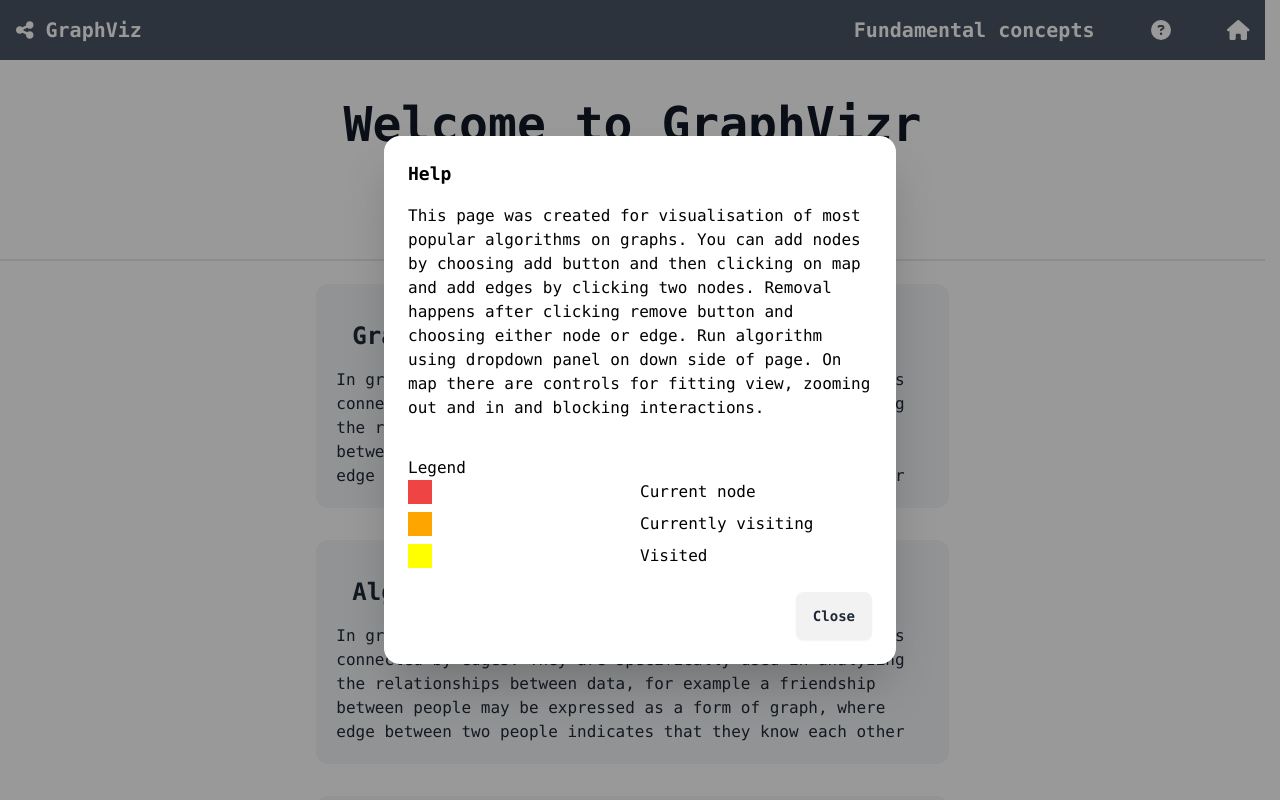
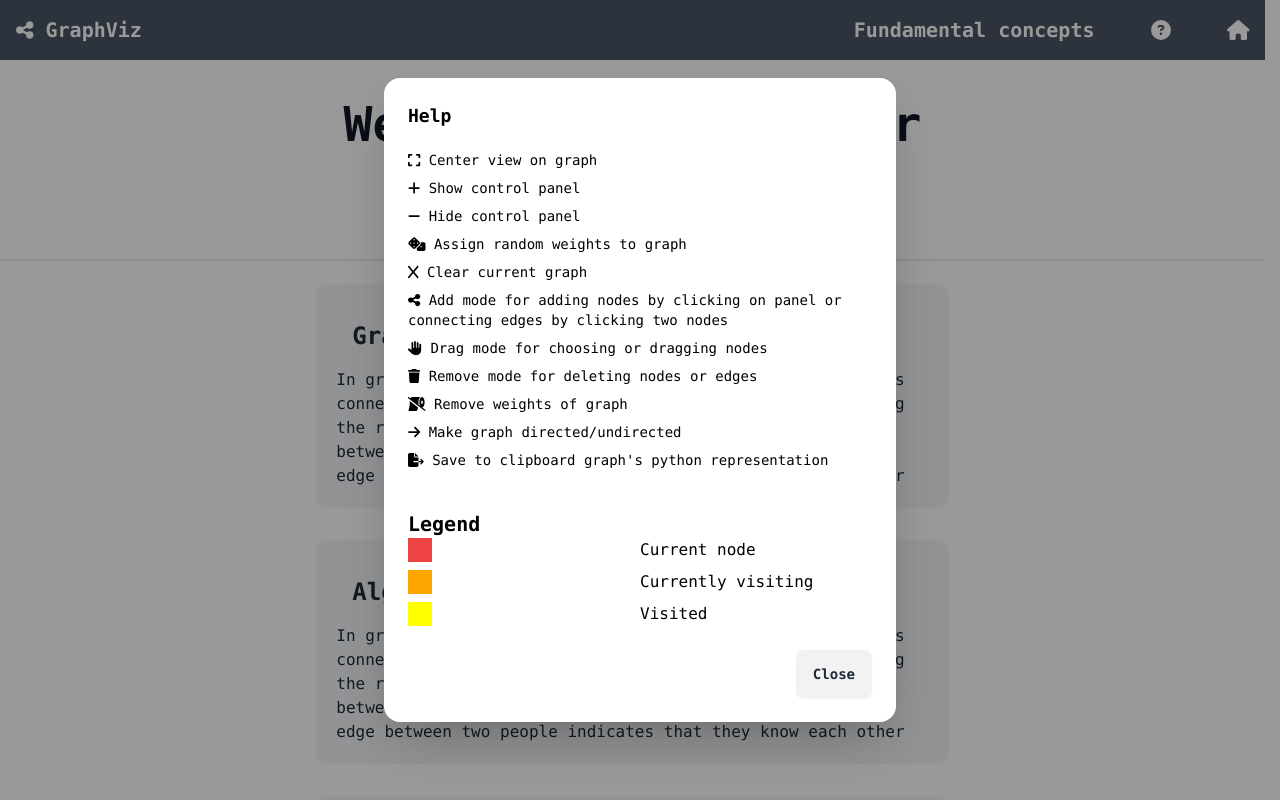
Before and after one commit to Maksymilian21Wnuk/graph-vis, a React (Vite) app: page / in a window 1280 px wide. Both pictures are taken after a click on the button 1175 px from the left and 30 px from the top of the page. Shown: the top 800 px of the page. Built offline with nearby package versions, Linux system fonts and the light colour scheme.

Commit message:
help btn feature

```diff
--- a/package.json
+++ b/package.json
@@ -35,6 +35,7 @@
     "disjoint-set-ds": "^1.0.1",
     "fontawesome": "^5.6.3",
     "heap-js": "^2.5.0",
+    "queue-typescript": "^1.0.1",
     "react": "^18.3.1",
     "react-dom": "^18.3.1",
     "react-fontawesome": "^1.7.1",
--- a/src/components/description/content/legend.tsx
+++ b/src/components/description/content/legend.tsx
@@ -5,7 +5,7 @@
 export default function Legend() {
     return (
         <div className='pt-5'>
-            Legend
+            <p className="text-xl font-bold">Legend</p>
             <div className='grid grid-cols-2 gap-y-2  '>
                 <div className="w-6 h-6 bg-red-500"></div>
                 <div> Current node</div>
--- a/src/components/description/content/text_desc.tsx
+++ b/src/components/description/content/text_desc.tsx
@@ -7,10 +7,10 @@ interface TextDescProps {
 
 export default function TextDesc({selectedValue} : TextDescProps) {
     if (!description_text[selectedValue]) {
-        return "you must description steps text";
+        return "you must write description steps text";
     }
     return (
-        <div className='animate-appear'>
+        <div className='animate-appear m-3'>
             {description_text[selectedValue]}
         </div>)
 }
--- a/src/components/utility/atoms/help_popup.tsx
+++ b/src/components/help/help_popup.tsx
@@ -1,7 +1,8 @@
-import { HELP_TXT } from "../../../shared/constants";
+import { HELP_TXT } from "../../shared/constants";
 import { faCircleQuestion } from "@fortawesome/free-solid-svg-icons";
 import { FontAwesomeIcon } from "@fortawesome/react-fontawesome";
-import Legend from "../../description/content/legend";
+import Legend from "../description/content/legend";
+import Helper from "./icon_helper";
 
 export function HelpPopup() {
     return (
@@ -15,7 +16,9 @@ export function HelpPopup() {
             <dialog id="help_modal" className="modal">
                 <div className="modal-box text-black">
                     <h3 className="font-bold text-lg">Help</h3>
-                    <p className="py-4">{HELP_TXT}</p>
+                    <p className="py-4 text-sm">
+                        <Helper />
+                    </p>
                     <Legend />
                     <div className="modal-action">
                         <form method="dialog">
--- /dev/null
+++ b/src/components/help/icon_helper.tsx
@@ -0,0 +1,34 @@
+import { faShareNodes, faDice, faX, faHand, faTrash, faExpand, faFileExport, faToiletPaperSlash, faArrowRight, faMinus, faPlus, IconDefinition } from "@fortawesome/free-solid-svg-icons";
+import { FontAwesomeIcon } from "@fortawesome/react-fontawesome";
+
+interface IconHelper {
+    icon : IconDefinition;
+    description : string;
+}
+
+const helper_data : IconHelper[] = [
+    {icon : faExpand, description: `Center view on graph`},
+    {icon : faPlus, description: `Show control panel`},
+    {icon : faMinus, description: `Hide control panel`},
+    {icon : faDice, description: `Assign random weights to graph`},
+    {icon : faX, description: `Clear current graph`},
+    {icon : faShareNodes, description: `Add mode for adding nodes by clicking on panel or connecting edges
+        by clicking two nodes`},
+    {icon : faHand, description: `Drag mode for choosing or dragging nodes`},
+    {icon : faTrash, description: `Remove mode for deleting nodes or edges`},
+    {icon : faToiletPaperSlash, description: `Remove weights of graph`},
+    {icon : faArrowRight, description: `Make graph directed/undirected`},
+    {icon : faFileExport, description: `Save to clipboard graph's python representation`},
+];
+
+export default function Helper() {
+    return (
+        <div>
+            <ul>
+                {helper_data.map((helper : IconHelper) =>
+                    <li className="py-1"><FontAwesomeIcon icon={helper.icon}/> {helper.description}</li>
+                )}
+            </ul>
+        </div>
+    )
+}
--- a/src/components/navbar/navbar.tsx
+++ b/src/components/navbar/navbar.tsx
@@ -1,20 +1,18 @@
 import { Link } from "react-router-dom";
 import { faShareNodes, faHome, faCircleQuestion } from "@fortawesome/free-solid-svg-icons";
 import { FontAwesomeIcon } from "@fortawesome/react-fontawesome";
-import { HelpPopup } from "../utility/atoms/help_popup";
+import { HelpPopup } from "../help/help_popup";
 
 export default function Navbar() {
     return (
         <nav className="bg-gray-600 text-white">
             <ul>
                 <div className="flex justify-between py-4">
-                    <div className="flex">
                         <li>
                             <Link className="text-xl font-bold p-4" to="/visualise">
                                 <FontAwesomeIcon icon={faShareNodes} />  GraphViz
                             </Link>
                         </li>
-                    </div>
                     <div className="flex space-x-10">
                         <li>
                             <Link className="text-xl font-bold p-4" to="/concepts">
--- a/src/components/visualisation/algorithms/bfs.ts
+++ b/src/components/visualisation/algorithms/bfs.ts
@@ -1,28 +1,28 @@
 import Graph from "../../../shared/models/graph/graph";
 import { Step } from "../../../shared/types/graph_types";
 import parse_additional from "./utility/parse_additional";
+import { Queue } from "queue-typescript";
 
 
 export default function bfs(g: Graph): Step[] {
     let visited = new Set<string>();
     g.add_step({ additional_name: `Queue:`, msg: ``, step_idx: 0 })
-    let queue: string[] = [g.get_start_node()];
+    let queue : Queue<string> = new Queue<string>(g.get_start_node());
     g.add_step({ current_node: g.get_start_node(), additional_name: `Queue:`, additional: parse_additional(queue), msg: ``, step_idx: 1, additional_snd_name: `Visited:`, additional_snd: parse_additional(visited) })
-    // to change
+
 
     while (queue.length > 0) {
-        // type assertion
-        let node: string = queue.shift()!;
-        // idea: return node that is currently being visited
-        // also may return queue as msg
+        let node: string = queue.dequeue();
+        g.add_step({ nodes: [node], step_idx: 1, additional: parse_additional(queue), additional_name: `Queue:`, current_node: node, additional_snd_name: `Visited:`, additional_snd: parse_additional(visited) });
 
-        g.add_step({ nodes: [node], step_idx: 1, additional: parse_additional(queue), additional_name: `Queue:`, current_node: node, additional_snd_name: `Visited:`, additional_snd: parse_additional(visited) });
         visited.add(node);
+
         let neighbours = g.get_neighbours(node);
+
         g.add_step({ edges: neighbours, source_node: node, nodes: neighbours, step_idx: 2, additional: parse_additional(queue), additional_name: `Queue:`, additional_snd_name: `Visited:`, additional_snd: parse_additional(visited) })
         for (let neighbour of neighbours) {
             if (!visited.has(neighbour)) {
-                queue.push(neighbour);
+                queue.enqueue(neighbour);
                 visited.add(neighbour);
             }
         }
--- a/src/components/visualisation/algorithms/kruskal.ts
+++ b/src/components/visualisation/algorithms/kruskal.ts
@@ -37,7 +37,9 @@ export default function kruskal(g : WeightedGraph) : Step[]{
     }
 
     // sort edges nlogn
-    g.add_step({step_idx: -1, additional_name: "Edges: ", additional: parse_additional(edges)})
+    g.add_step({step_idx: -1, additional_name: "Edges: ",
+        additional: parse_additional(edges)
+    })
     edges = sort_edges(edges);
     g.add_step({step_idx: 0, additional_name: "Sorted edges: ", additional: parse_additional(edges)})
 
--- a/src/components/visualisation/algorithms/utility/parse_additional.ts
+++ b/src/components/visualisation/algorithms/utility/parse_additional.ts
@@ -1,5 +1,6 @@
 import { DisjointSet } from "disjoint-set-ds/dist";
 import { Additional } from "../../../../shared/types/graph_types";
+import { Queue } from "queue-typescript";
 
 // TODO: hide implementation of parse_additional,
 // so that user can parse using method on Graph
@@ -10,10 +11,9 @@ type Edge = {
     value: number;
 }
 
-type Queue = string[];
 type Stack = string[];
 
-type AdditionalType = Map<string, number> | Set<string> | DisjointSet<string> | Queue | Stack | Array<Edge>;
+type AdditionalType = Map<string, number> | DisjointSet<string> | Set<string> | Queue<string> | Stack | Array<Edge>;
 
 
 // function for parsing additional information of type Map<string, number> or
@@ -27,22 +27,34 @@ export default function parse_additional(additional: AdditionalType): Additional
         })
     }
 
+    else if (additional instanceof Queue) {
+        additional.toArray().forEach((element: string) => {
+            res.push({ id: element, value: "" })
+        });
+
+    }
+
+    else if (additional instanceof DisjointSet) {
+        console.log(additional);
+    }
+
     // handle set, that is visited
     else if (additional instanceof Set) {
         additional.forEach((value: string) => {
             res.push({ id: value, value: "" });
         })
     }
-    // handle queue and stack
+    // handle stack
     else if (Array.isArray(additional) && additional.every(a => typeof a === 'string')) {
-        additional.forEach((value: any) => {
+        additional.forEach((value: string) => {
             res.push({ id: value, value: "" });
         })
     }
 
-    else if(Array.isArray(additional)){
-        additional.forEach((edge: any) => {
-            res.push({ id: `${edge.source}e${edge.dest}`, value: edge.value });
+    // handle case of edge type
+    else if (Array.isArray(additional)) {
+        additional.forEach((edge: Edge) => {
+            res.push({ id: `${edge.source}e${edge.dest}`, value: String(edge.value) });
         })
     }
 
--- a/src/components/visualisation/visualisation.tsx
+++ b/src/components/visualisation/visualisation.tsx
@@ -29,19 +29,11 @@ const selector = (state: AppState) => ({
     setSelectedValue: state.setSelectedValue,
 });
 
-/*
-interface Graph {
-    nodes: Node[];
-    edges: Edge[];
-}
-*/
-
 export default function Visualisation() {
     const { nodes, edges, setNodes, setEdges, setMessage, setModifyMode, modifyMode, selectedValue, setSelectedValue } = useStore(useShallow(selector));
 
     const [chosenFunction, setChosenFunction] = useState<Algorithm>(algos[0]);
     const [steps, setSteps] = useState<Step[]>([]);
-//    const [prevGraph, setPrevGraph] = useState<Graph>();
 
     // function for handling next step of algorithm progression
     function next_step() {
@@ -57,8 +49,8 @@ export default function Visualisation() {
         // case when algorithm finished execution
         else {
             setSteps([]);
+            reset_graph();
             setModifyMode(false);
-            reset_graph();
             setMessage({step_idx: -1, msg:''});
         }
 
@@ -80,7 +72,6 @@ export default function Visualisation() {
             setModifyMode(false);
             // run chosen algo on given graph
             const new_steps: Step[] = chosenFunction.foo(graph);
-            console.log(new_steps);
             setSteps(new_steps);
         }
     }
```
Also changed, not shown: src/components/graph_map/functions/find_first_free_index.ts (+6 -2 lines), src/components/visualisation/algorithms/bipartite.ts (+11 -15 lines), 1 other file (tests, documents, lock files or other folders).
